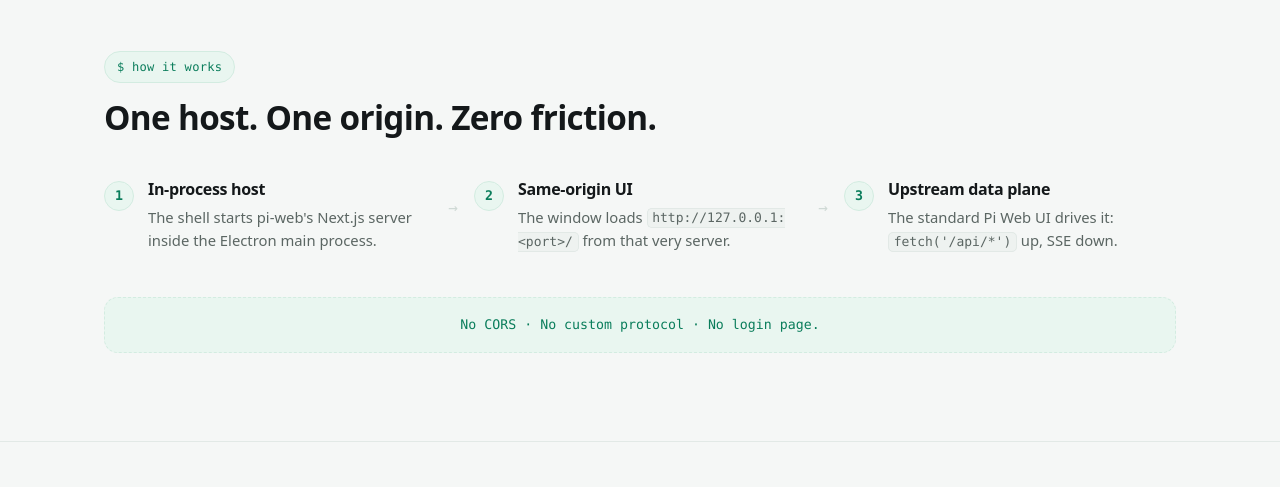
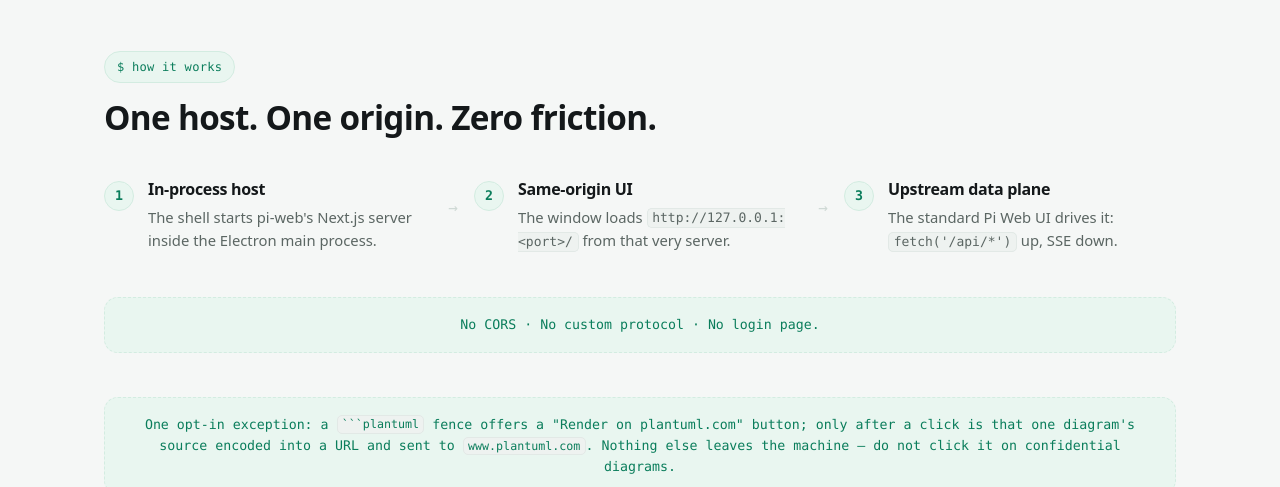
Before and after one commit to fellow99/pi-desktop-website, a plain HTML site: page index.html in a window 1280 px wide. Shown: the part 7692-8179 px from the top of the page. Drawn offline with Linux system fonts and the light colour scheme.

Commit message:
docs: disclose the one opt-in plantuml.com request and fix fact sources

````diff
--- a/index.html
+++ b/index.html
@@ -381,6 +381,7 @@
         </ol>
 
         <p class="result-badge">No CORS · No custom protocol · No login page.</p>
+        <p class="result-badge">One opt-in exception: a <code>```plantuml</code> fence offers a "Render on plantuml.com" button; only after a click is that one diagram's source encoded into a URL and sent to <code>www.plantuml.com</code>. Nothing else leaves the machine &mdash; do not click it on confidential diagrams.</p>
       </div>
     </section>
   </main>
````
Also changed, not shown: index_zh.html (+1 -0 lines), 1 other file.
